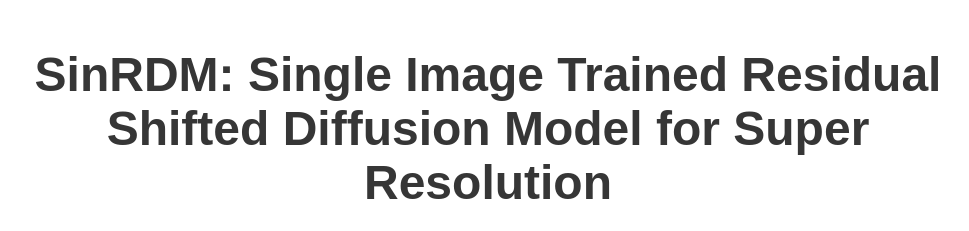
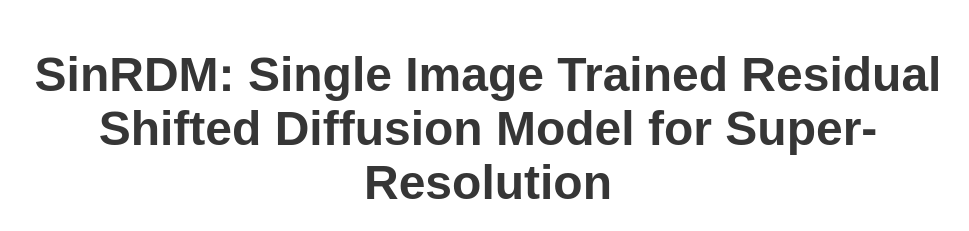
Before and after one commit to srbh-dl/PP_SinRDM, a plain HTML site: page index.html in a window 1280 px wide. Shown: the top 231 px of the page, without its empty margins (152-1121 px from the left). Drawn offline with nearby package versions, Linux system fonts and the light colour scheme; some icons are missing; a web font is replaced by a local one.

Commit message:
Update index.html

```diff
--- a/index.html
+++ b/index.html
@@ -52,7 +52,7 @@
       <div class="container is-max-desktop">
         <div class="columns is-centered">
           <div class="column has-text-centered">
-            <h3 class="title is-1 publication-title">SinRDM: Single Image Trained Residual Shifted Diffusion Model for Super Resolution</h3>
+            <h3 class="title is-1 publication-title">SinRDM: Single Image Trained Residual Shifted Diffusion Model for Super-Resolution</h3>
             <div class="is-size-5 publication-authors">
               <!-- Paper authors -->
               <span class="author-block">
```
